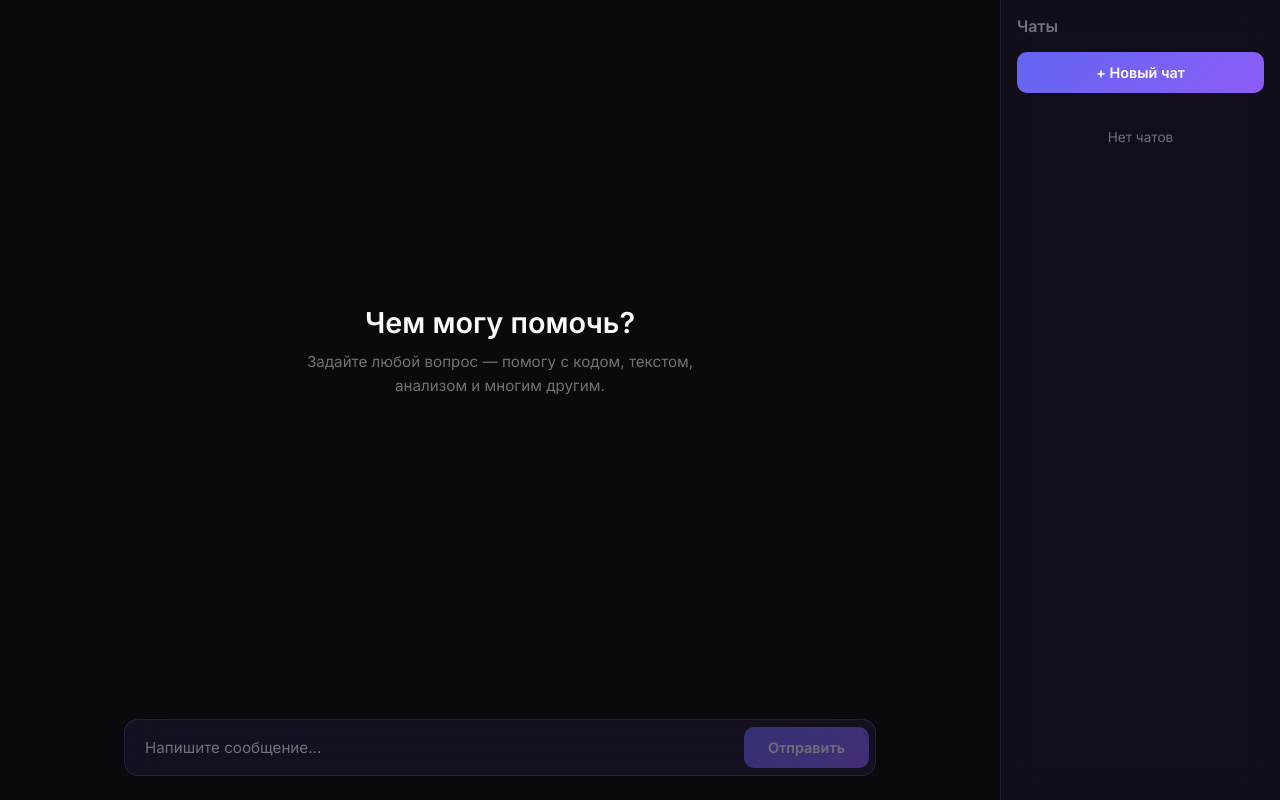
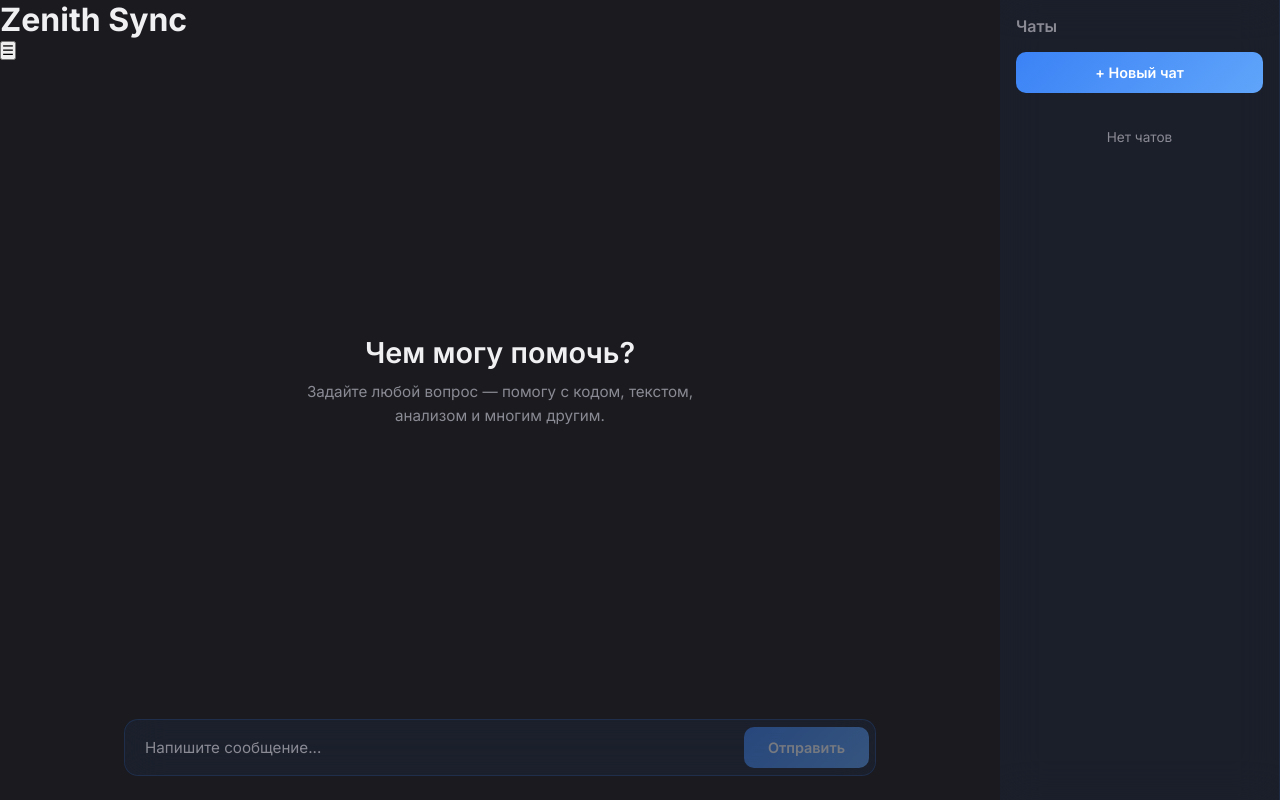
Before and after one commit to TeamsNova/dzensync, a Next.js app: page / in a window 1280 px wide. Built offline with nearby package versions, Linux system fonts and the light colour scheme.

Commit message:
Update globals.css

```diff
--- a/app/globals.css
+++ b/app/globals.css
@@ -7,11 +7,12 @@
 }
 
 :root {
-  --bg: #0a0a0c;
-  --text: #fafafa;
-  --muted: #71717a;
-  --accent: #6366f1;
-  --accent2: #8b5cf6;
+  --bg: #1a1a1f;
+  --bg2: #222228;
+  --text: #f0f0f2;
+  --muted: #8a8a94;
+  --accent: #3b82f6;
+  --accent2: #60a5fa;
 }
 
 body {
@@ -28,16 +29,24 @@
   height: 100vh;
 }
 
-/* Sidebar - Right Side */
+/* Sidebar - Left */
 .sidebar {
   width: 280px;
-  background: rgba(139, 92, 246, 0.06);
+  background: rgba(59, 130, 246, 0.05);
   backdrop-filter: blur(20px);
-  border-left: 1px solid rgba(139, 92, 246, 0.15);
+  border-right: 1px solid rgba(59, 130, 246, 0.12);
   display: flex;
   flex-direction: column;
   padding: 16px;
-  order: 2;
+  transition: transform 0.3s ease, width 0.3s ease, opacity 0.3s ease;
+}
+
+.sidebar.hidden {
+  transform: translateX(-100%);
+  width: 0;
+  padding: 0;
+  opacity: 0;
+  overflow: hidden;
 }
 
 .sidebar-header {
@@ -51,6 +60,20 @@
   font-size: 1rem;
   font-weight: 600;
   color: var(--muted);
+}
+
+.close-sidebar-btn {
+  background: transparent;
+  border: none;
+  color: var(--muted);
+  font-size: 1.2rem;
+  cursor: pointer;
+  padding: 4px;
+  transition: color 0.15s;
+}
+
+.close-sidebar-btn:hover {
+  color: var(--text);
 }
 
 .new-chat-btn {
@@ -106,11 +129,11 @@
 }
 
 .chat-item:hover {
-  background: rgba(255, 255, 255, 0.05);
+  background: rgba(59, 130, 246, 0.08);
 }
 
 .chat-item.active {
-  background: rgba(139, 92, 246, 0.15);
+  background: rgba(59, 130, 246, 0.15);
 }
 
 .chat-title {
@@ -171,7 +194,42 @@
   flex: 1;
   display: flex;
   flex-direction: column;
-  order: 1;
+  min-width: 0;
+}
+
+/* Top Bar */
+.topbar {
+  display: flex;
+  align-items: center;
+  padding: 12px 16px;
+  border-bottom: 1px solid rgba(255,255,255,0.06);
+  gap: 12px;
+}
+
+.toggle-sidebar-btn {
+  background: transparent;
+  border: 1px solid rgba(59, 130, 246, 0.2);
+  width: 38px;
+  height: 38px;
+  border-radius: 8px;
+  color: var(--text);
+  font-size: 1.1rem;
+  cursor: pointer;
+  display: flex;
+  align-items: center;
+  justify-content: center;
+  transition: all 0.15s;
+}
+
+.toggle-sidebar-btn:hover {
+  background: rgba(59, 130, 246, 0.1);
+  border-color: rgba(59, 130, 246, 0.3);
+}
+
+.topbar-title {
+  font-size: 0.95rem;
+  font-weight: 500;
+  color: var(--muted);
 }
 
 /* Chat Area */
@@ -228,8 +286,8 @@
 
 .message.assistant {
   align-self: flex-start;
-  background: rgba(255, 255, 255, 0.06);
-  border: 1px solid rgba(255, 255, 255, 0.08);
+  background: var(--bg2);
+  border: 1px solid rgba(255, 255, 255, 0.06);
   color: var(--text);
   border-bottom-left-radius: 4px;
 }
@@ -244,8 +302,8 @@
 /* Typing */
 .typing {
   align-self: flex-start;
-  background: rgba(255, 255, 255, 0.06);
-  border: 1px solid rgba(255, 255, 255, 0.08);
+  background: var(--bg2);
+  border: 1px solid rgba(255, 255, 255, 0.06);
   padding: 16px 20px;
   border-radius: 16px;
   border-bottom-left-radius: 4px;
@@ -302,9 +360,9 @@
 }
 
 .input-box {
-  background: rgba(139, 92, 246, 0.08);
+  background: rgba(59, 130, 246, 0.06);
   backdrop-filter: blur(20px);
-  border: 1px solid rgba(139, 92, 246, 0.2);
+  border: 1px solid rgba(59, 130, 246, 0.15);
   border-radius: 14px;
   padding: 6px;
   display: flex;
@@ -314,7 +372,7 @@
 }
 
 .input-box:focus-within {
-  border-color: rgba(139, 92, 246, 0.4);
+  border-color: rgba(59, 130, 246, 0.35);
 }
 
 .input-box input {
@@ -354,34 +412,6 @@
   cursor: not-allowed;
 }
 
-/* Mobile */
-.mobile-header {
-  display: none;
-  padding: 12px 16px;
-  border-bottom: 1px solid rgba(255,255,255,0.06);
-  align-items: center;
-  justify-content: space-between;
-}
-
-.mobile-header h1 {
-  font-size: 1.1rem;
-  font-weight: 600;
-}
-
-.menu-btn {
-  background: transparent;
-  border: 1px solid rgba(255,255,255,0.1);
-  width: 38px;
-  height: 38px;
-  border-radius: 8px;
-  color: var(--text);
-  font-size: 1.1rem;
-  cursor: pointer;
-  display: flex;
-  align-items: center;
-  justify-content: center;
-}
-
 /* Sidebar Overlay for Mobile */
 .sidebar-overlay {
   display: none;
@@ -395,24 +425,18 @@
 @media (max-width: 768px) {
   .sidebar {
     position: fixed;
-    right: 0;
+    left: 0;
     top: 0;
     bottom: 0;
     z-index: 100;
-    transform: translateX(100%);
-    transition: transform 0.3s ease;
   }
 
-  .sidebar.open {
-    transform: translateX(0);
+  .sidebar.hidden {
+    transform: translateX(-100%);
   }
 
-  .sidebar-overlay {
+  .sidebar-overlay.show {
     display: block;
-  }
-
-  .mobile-header {
-    display: flex;
   }
 
   .chat-area {
```
